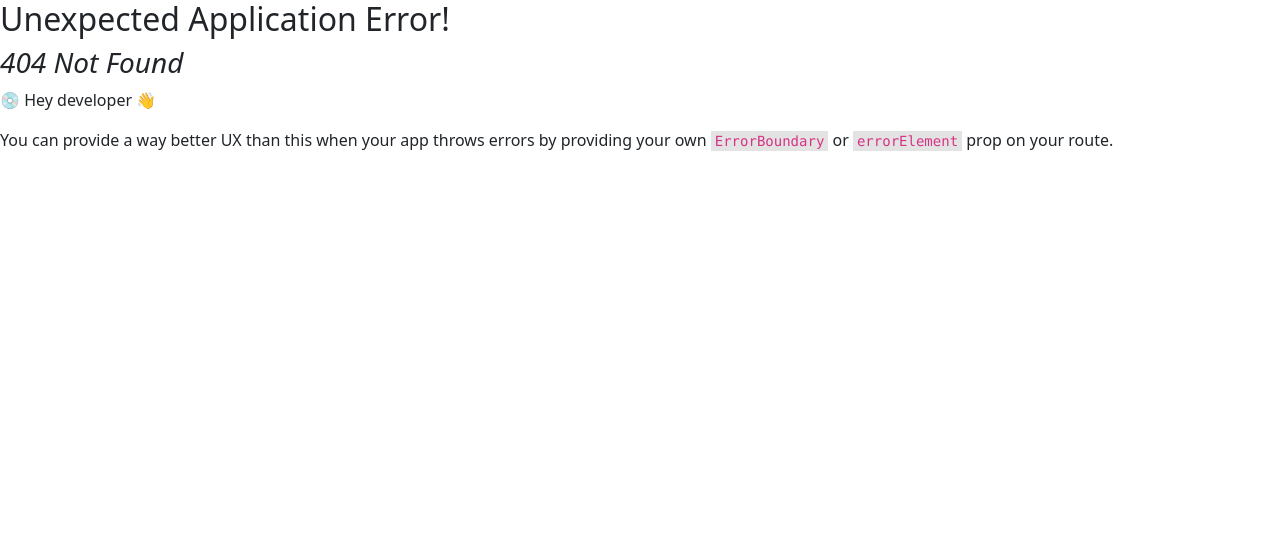
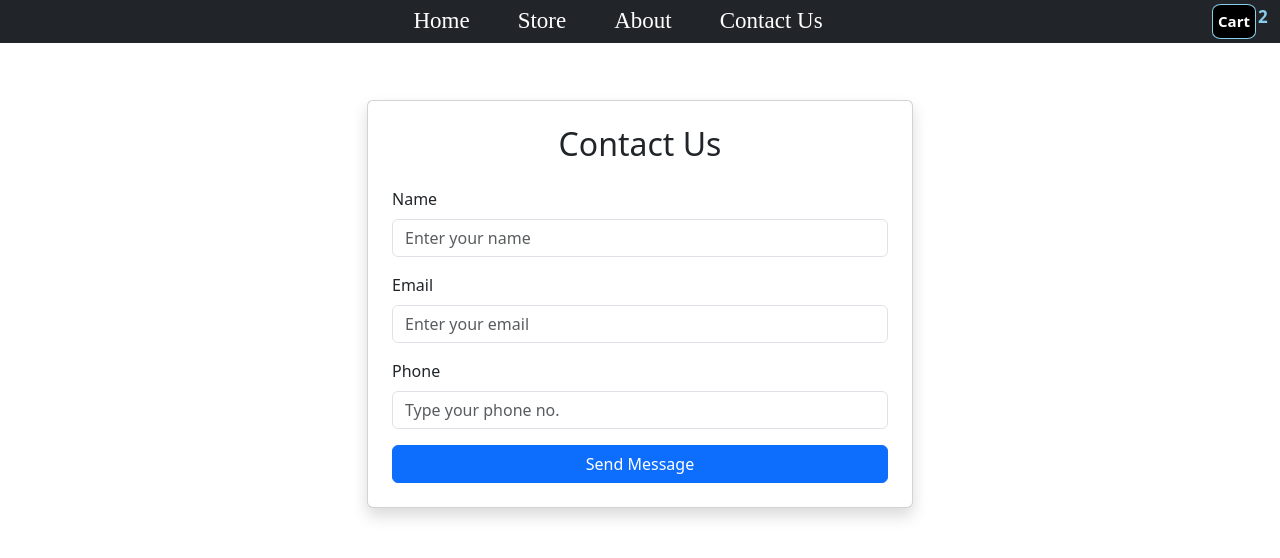
Before and after one commit to KunalSingh2001/e-commence-project-01, a React (Create React App) app: page /contact-us in a window 1280 px wide. Before the commit this address had no page. Shown: the top 558 px of the page. Built offline with nearby package versions, Linux system fonts and the light colour scheme.

Commit message:
implementing the form

```diff
--- a/src/App.js
+++ b/src/App.js
@@ -4,6 +4,7 @@ import About from "./components/About";
 import { createBrowserRouter, RouterProvider } from "react-router-dom";
 import Store from "./components/Home/StoreItem";
 import Home from "./components/Home/Home";
+import ContactUs from "./components/ContactUs";
 
 function App() {
     const router = createBrowserRouter([
@@ -19,6 +20,10 @@ function App() {
             path: "/about",
             element: <About />,
         },
+        {
+            path: "/contact-us",
+            element: <ContactUs />,
+        },
     ]);
 
     return <RouterProvider router={router} />;
--- /dev/null
+++ b/src/components/ContactUs.css
@@ -0,0 +1,3 @@
+.coiner2 {
+    margin-top: 100px;
+}
--- /dev/null
+++ b/src/components/ContactUs.js
@@ -0,0 +1,75 @@
+import React from "react";
+import "./ContactUs.css";
+import Header from "./elements/Header";
+function ContactUs() {
+    return (
+        <>
+            <Header />
+            <div className="coiner2">
+                <div className="container">
+                    <div className="row justify-content-center">
+                        <div className="col-md-6">
+                            <div className="card shadow p-4">
+                                <h2 className="text-center mb-4">Contact Us</h2>
+                                <form>
+                                    <div className="mb-3">
+                                        <label
+                                            htmlFor="name"
+                                            className="form-label"
+                                        >
+                                            Name
+                                        </label>
+                                        <input
+                                            type="text"
+                                            className="form-control"
+                                            id="name"
+                                            placeholder="Enter your name"
+                                        />
+                                    </div>
+
+                                    <div className="mb-3">
+                                        <label
+                                            htmlFor="email"
+                                            className="form-label"
+                                        >
+                                            Email
+                                        </label>
+                                        <input
+                                            type="email"
+                                            className="form-control"
+                                            id="email"
+                                            placeholder="Enter your email"
+                                        />
+                                    </div>
+
+                                    <div className="mb-3">
+                                        <label
+                                            htmlFor="phone"
+                                            className="form-label"
+                                        >
+                                            Phone
+                                        </label>
+                                        <input
+                                            type="text"
+                                            className="form-control"
+                                            id="phone"
+                                            placeholder="Type your phone no."
+                                        />
+                                    </div>
+
+                                    <button
+                                        type="submit"
+                                        className="btn btn-primary w-100"
+                                    >
+                                        Send Message
+                                    </button>
+                                </form>
+                            </div>
+                        </div>
+                    </div>
+                </div>
+            </div>
+        </>
+    );
+}
+export default ContactUs;
--- a/src/components/elements/Header.js
+++ b/src/components/elements/Header.js
@@ -5,16 +5,19 @@ import { CartItemContext } from "../Context/CartItemContext";
 function Header(props) {
     const { cartItems } = useContext(CartItemContext);
     return (
-        <div className="bg-dark text-white d-flex align-items-center py-1 px-4 border-bottom border-2 border-white position-static position-fixed top-1 start-0 w-100">
+        <div className="bg-dark text-white d-flex align-items-center py-1 px-4 border-bottom border-2 border-white position-static position-fixed top-1 start-0 w-100  top-0">
             <div className="d-flex justify-content-center gap-5 flex-grow-1">
                 <Link to="/" className="font-times">
                     Home
                 </Link>
+                <Link to="/store" className="font-times">
+                    Store
+                </Link>
                 <Link to="/about" className="font-times">
                     About
                 </Link>
-                <Link to="/store" className="font-times">
-                    Store
+                <Link to="/contact-us" className="font-times">
+                    Contact Us
                 </Link>
             </div>
             <button
```
